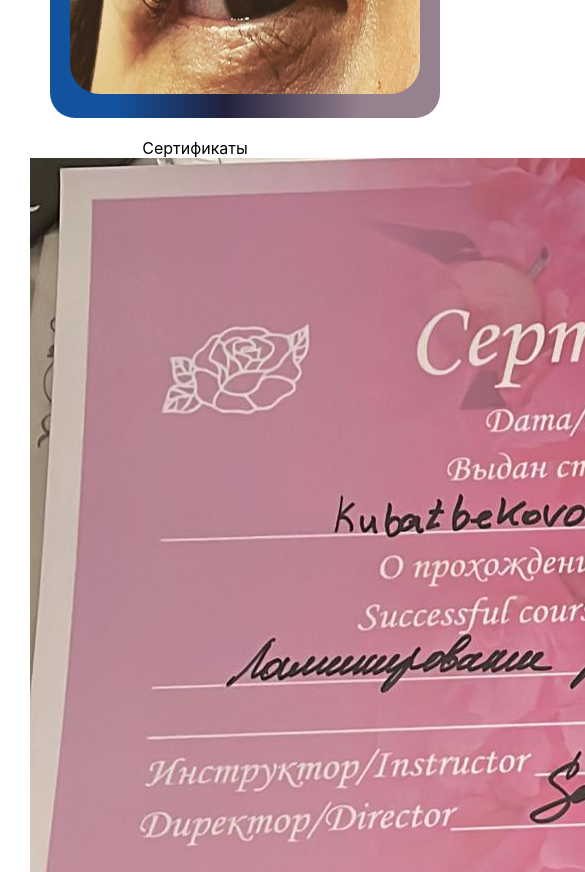
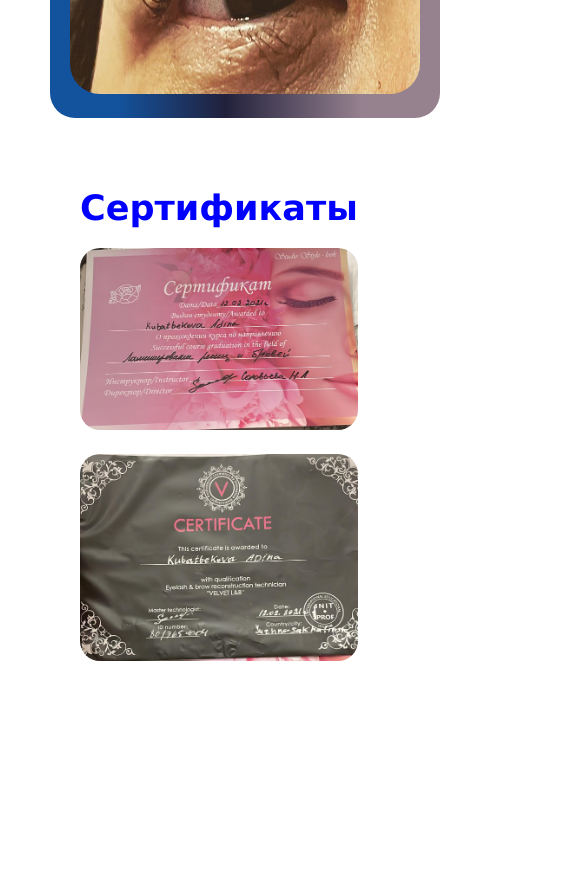
Before and after one commit to AlinurAbdyiskakov/chat, a React (Create React App) app: page / in a window 390 px wide. Shown: the part 2020-2892 px from the top of the page, 585 px wide, since content can reach past the window. After the commit the page ends 2698 px from the top, so only its background shows below. Built offline with nearby package versions, Linux system fonts and the light colour scheme.

Commit message:
add stilization k phone

```diff
--- a/src/components/Adina/Adina.module.css
+++ b/src/components/Adina/Adina.module.css
@@ -57,3 +57,28 @@ p {
     font-size: 30px;
     font-family: unset;
 }
+
+.Sertificat {
+    display: flex;
+    flex-wrap: wrap;
+    flex-direction: column;
+    flex-grow: 1;
+    padding: 50px;
+}
+
+.Zagalovok {
+    text-align: center;
+    color: blue;
+    font-size: 35px;
+    font-weight: 700;
+    font-family: 'Lucida Sans', 'Lucida Sans Regular', 'Lucida Grande', 'Lucida Sans Unicode', Geneva, Verdana, sans-serif;
+}
+
+.phone img {
+    border-radius: 20px;
+    max-width: 100%;
+    max-height: 20%;
+    background-position: center;
+    background-size: cover;
+    margin-top: 20px;
+}
```
